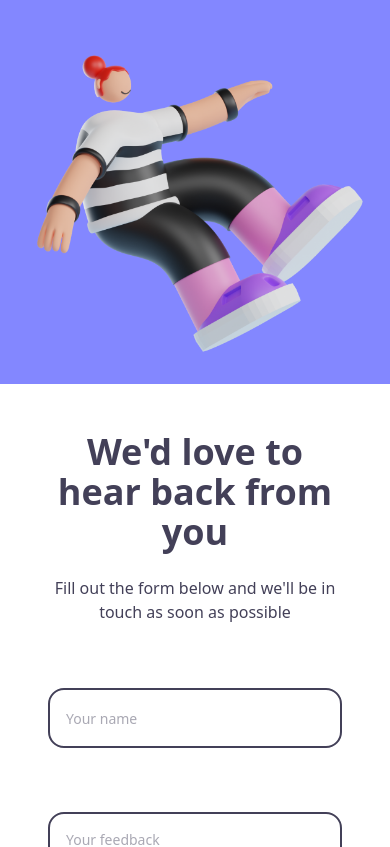
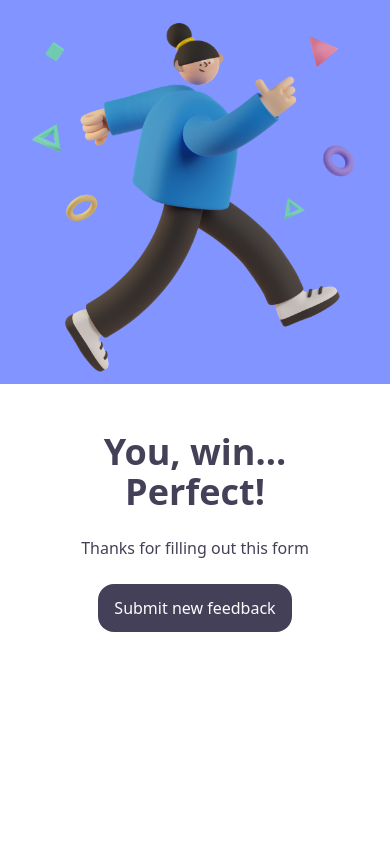
Before and after one commit to dpkreativ/feedback-form-template, a Next.js app: page / in a window 390 px wide. Shown: the top 847 px of the page. Built offline with nearby package versions, Linux system fonts and the light colour scheme.

Commit message:
Build responsive thank you message

```diff
--- /dev/null
+++ b/components/ui/ThankYouMessage.js
@@ -0,0 +1,22 @@
+import Image from 'next/image';
+
+export default function ThankYouMessage() {
+  return (
+    <div className="grid lg:grid-cols-2">
+      <div className="bg-[#0228ff7e] w-full h-96 md:h-full relative">
+        <Image src={`/Saly-22.png`} fill style={{ objectFit: 'contain' }} />
+      </div>
+      <div className="p-12 lg:p-24">
+        <div className="text-center grid gap-6 mb-16 text-[#434058]">
+          <h1 className="text-4xl font-bold">You, win... Perfect!</h1>
+          <p className="font-light">Thanks for filling out this form</p>
+          <div className="mx-auto">
+            <button className="rounded-2xl px-4 py-3 bg-[#434058] text-[#FCFCFC]">
+              Submit new feedback
+            </button>
+          </div>
+        </div>
+      </div>
+    </div>
+  );
+}
--- a/pages/index.js
+++ b/pages/index.js
@@ -1,5 +1,6 @@
 import HomeLayout from '@/components/layouts/HomeLayout';
 import FeedbackForm from '@/components/ui/FeedbackForm';
+import ThankYouMessage from '@/components/ui/ThankYouMessage';
 import Head from 'next/head';
 
 export default function Home() {
@@ -14,7 +15,8 @@ export default function Home() {
 
       <HomeLayout>
         <section className="md:rounded-3xl md:shadow-lg bg-[#fcfcfc37] overflow-hidden">
-          <FeedbackForm />
+          {/* <FeedbackForm /> */}
+          <ThankYouMessage />
         </section>
       </HomeLayout>
     </>
```
